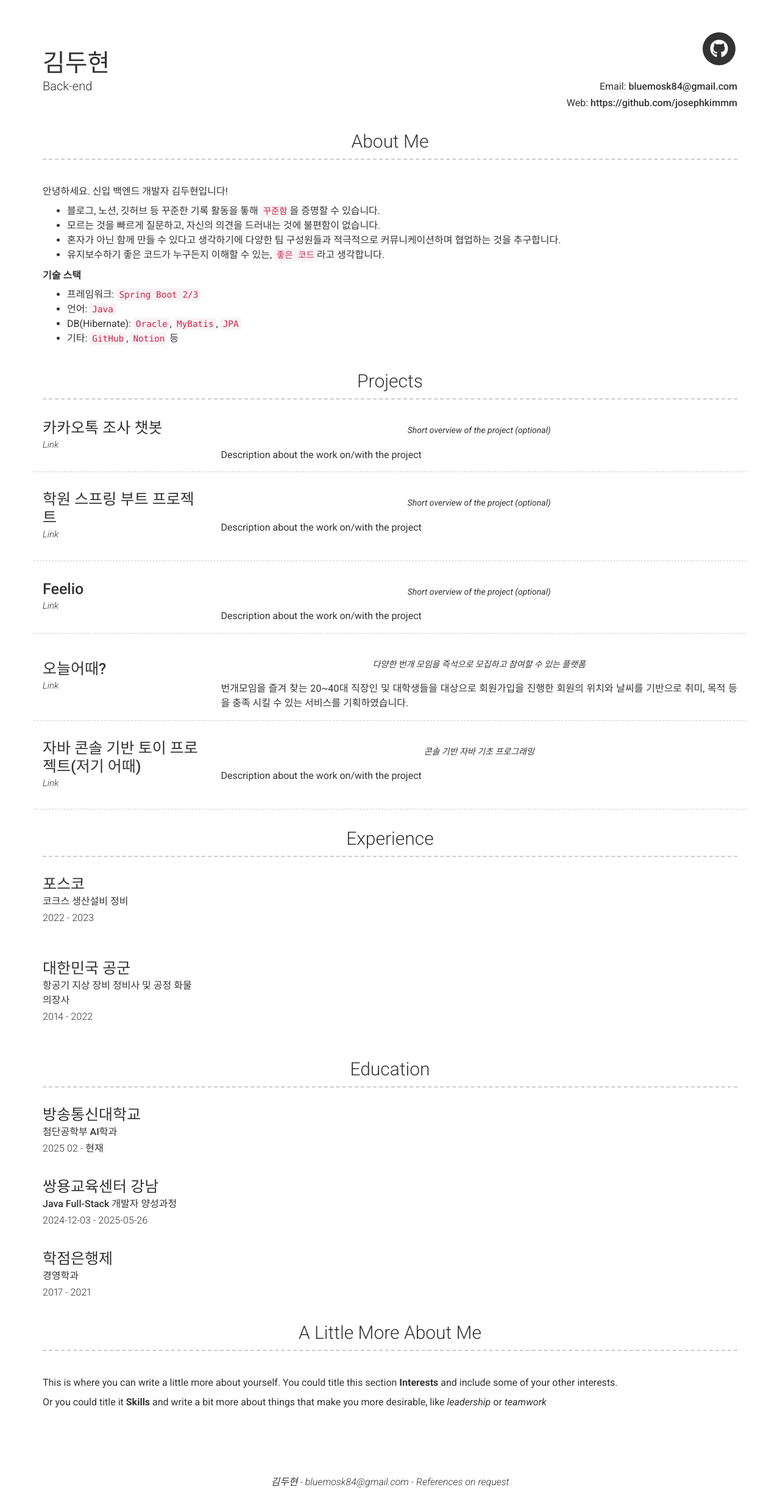
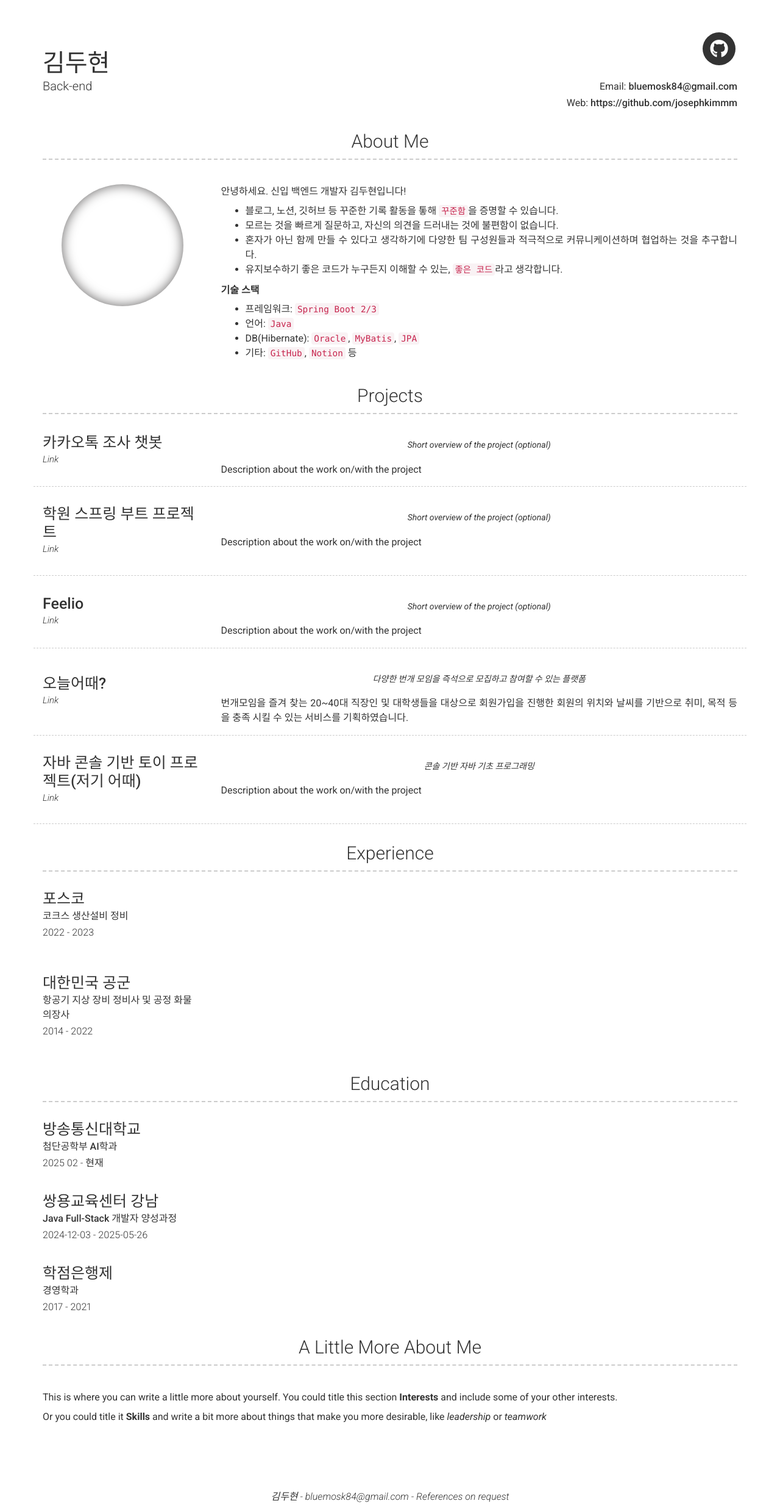
Before and after one commit to josephkimmm/josephkimmm.github.io, a Jekyll site: the page built from index.md, in a window 1280 px wide. Shown: the whole page at 61% size. Built offline with Jekyll 4.4.1, drawn with Linux system fonts in a browser that asks for light colours; nearby versions of some CDN libraries; before the commit the page ends 2450 px from its top, so only the background shows below that.

Commit message:
update profile

```diff
--- a/_config.yml
+++ b/_config.yml
@@ -49,7 +49,7 @@ github_username:  josephkimmm
 
 # About Section
 # about_title: About Me (Use this to override about section title)
-about_profile_image:
+about_profile_image: Directory of profile image (eg. images/profile.jpg)
 about_content: | # this will include new lines to allow paragraphs
 
   안녕하세요. 신입 백엔드 개발자 김두현입니다!
```
Also changed, not shown: images/profile.jpeg (renamed from images/증명사진.jpeg), 2 other files.
